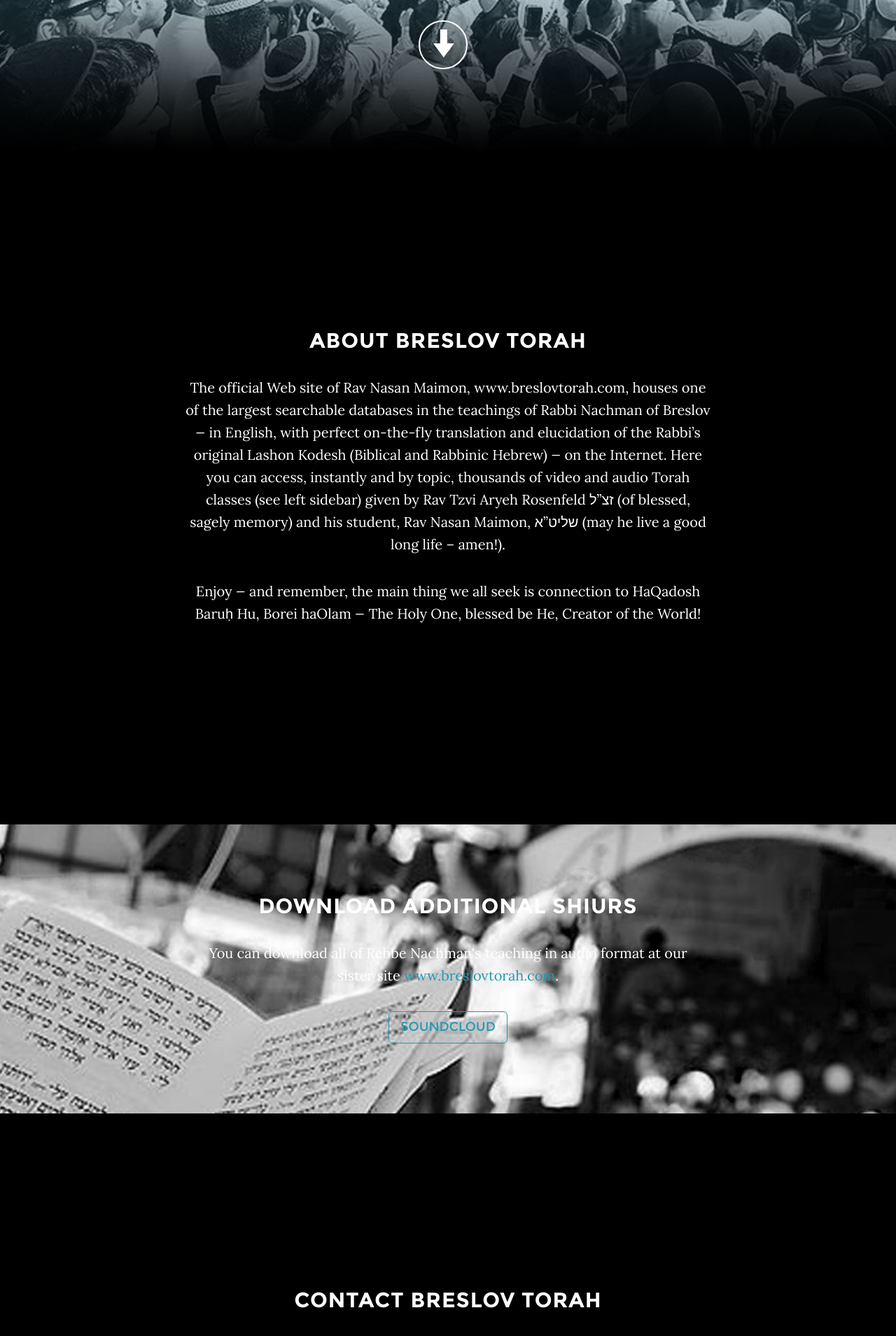
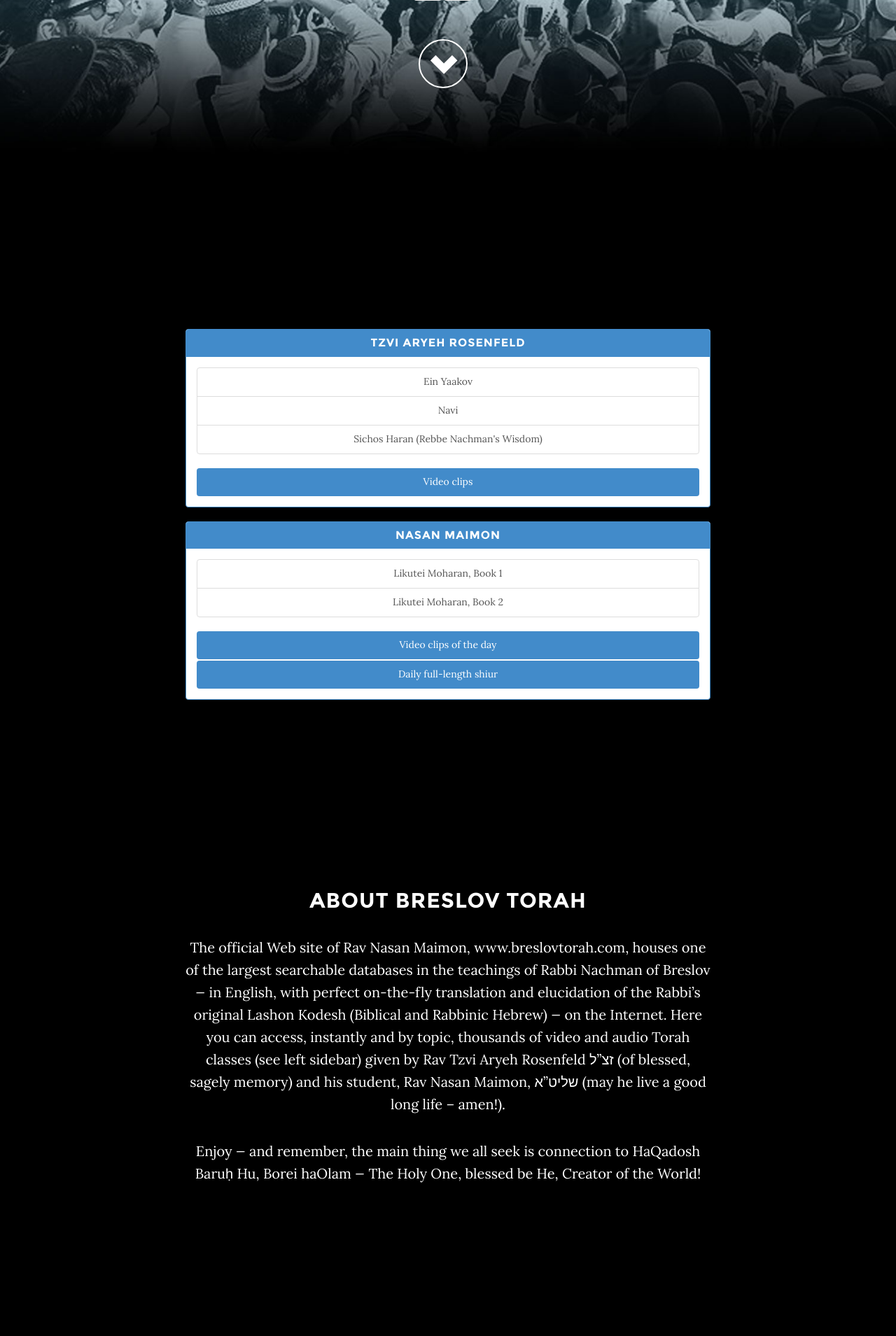
Before and after one commit to breslover/breslovtorah, a Django app: page /index.html in a window 1280 px wide. Shown: the part 580-2489 px from the top of the page at 70% size. Run offline with Django 3.2, Linux system fonts and the light colour scheme; data comes from the database, SQL or seed files in the repository; some libraries are stand-ins or nearby versions.

Commit message:
getting ready for live data.

```diff
--- a/breslovtorah/frontpage/static/css/grayscale.css
+++ b/breslovtorah/frontpage/static/css/grayscale.css
@@ -209,7 +209,7 @@
     width: 70px;
     height: 70px;
     margin-top: 15px;
-    padding: 7px 16px;
+    padding: 11px 11px;
     border: 2px solid #fff;
     border-radius: 35px;
     font-size: 40px;
--- a/breslovtorah/frontpage/templates/base.html
+++ b/breslovtorah/frontpage/templates/base.html
@@ -82,20 +82,83 @@
                     	{% if daily_shiur %}
                     		<h1 class="brand-heading brand-daily-shiur" style='padding-left:15px;'>{{daily_shiur.title}}</h1>
                     		<iframe id="player_1" style="margin-left: 20px;" src="{{daily_shiur.video_url}}" frameborder="0" width="90%" height="300"></iframe>
+                        	<div>
+                        		<button class='btn'><i class='glyphicon glyphicon-chevron-left'></i></button>
+              		            <button class='btn'><i class='glyphicon glyphicon-chevron-right'></i></button>
+
+                        	</div>
+
                         {% else %}
                         	<h1 class="brand-heading">{% trans "Daily shiur" %}</h1>
                         	<p class="intro-text">{% trans "No daily shiur yet!" %}</p>
                         {% endif %}
 
                         <br/><br/>
-                        <a href="#about" class="btn btn-circle page-scroll">
-                            <i class="glyphicon glyphicon-arrow-down"></i>
+                        <a href="#shiurs" class="btn btn-circle page-scroll">
+                            <i class="glyphicon glyphicon-chevron-down"></i>
                         </a>
                     </div>
                 </div>
             </div>
         </div>
     </header>
+
+	<!-- About Section -->
+    <section id="shiurs" class="container content-section text-center">
+        <div class="row">
+            <div class="col-lg-8 col-lg-offset-2">
+
+
+            	<div class="panel panel-primary">
+					<div class="panel-heading">
+						<h3 class="panel-title">Tzvi Aryeh Rosenfeld</h3>
+					</div>
+					<div class="panel-body">
+
+						<div class="list-group">
+						  <a href="#" class="list-group-item">
+						    Ein Yaakov
+						  </a>
+						  <a href="#" class="list-group-item">Navi</a>
+						  <a href="#" class="list-group-item">Sichos Haran (Rebbe Nachman's Wisdom)</a>
+
+						</div>
+
+						<ul class="nav nav-pills nav-stacked" role="tablist">
+							<li role="presentation" class="active"><a href="#">Video clips</a></li>
+						</ul>
+
+					</div>
+			    </div>
+
+
+	            <div class="panel panel-primary">
+					<div class="panel-heading">
+						<h3 class="panel-title">Nasan Maimon</h3>
+					</div>
+					<div class="panel-body">
+
+						<div class="list-group">
+						  <a href="#" class="list-group-item">
+						  	Likutei Moharan, Book 1
+						  </a>
+						  <a href="#" class="list-group-item">
+						  	Likutei Moharan, Book 2
+						  </a>
+						</div>
+
+						<ul class="nav nav-pills nav-stacked" role="tablist">
+							<li role="presentation" class="active"><a href="#">Video clips of the day</a></li>
+							<li role="presentation" class="active"><a href="#">Daily full-length shiur</a></li>
+						</ul>
+
+					</div>
+			    </div>
+
+
+            </div>
+        </div>
+    </section>
 
     <!-- About Section -->
     <section id="about" class="container content-section text-center">
@@ -111,6 +174,7 @@
             </div>
         </div>
     </section>
+
 
     <!-- Download Section -->
     <section id="download" class="content-section text-center">
```
